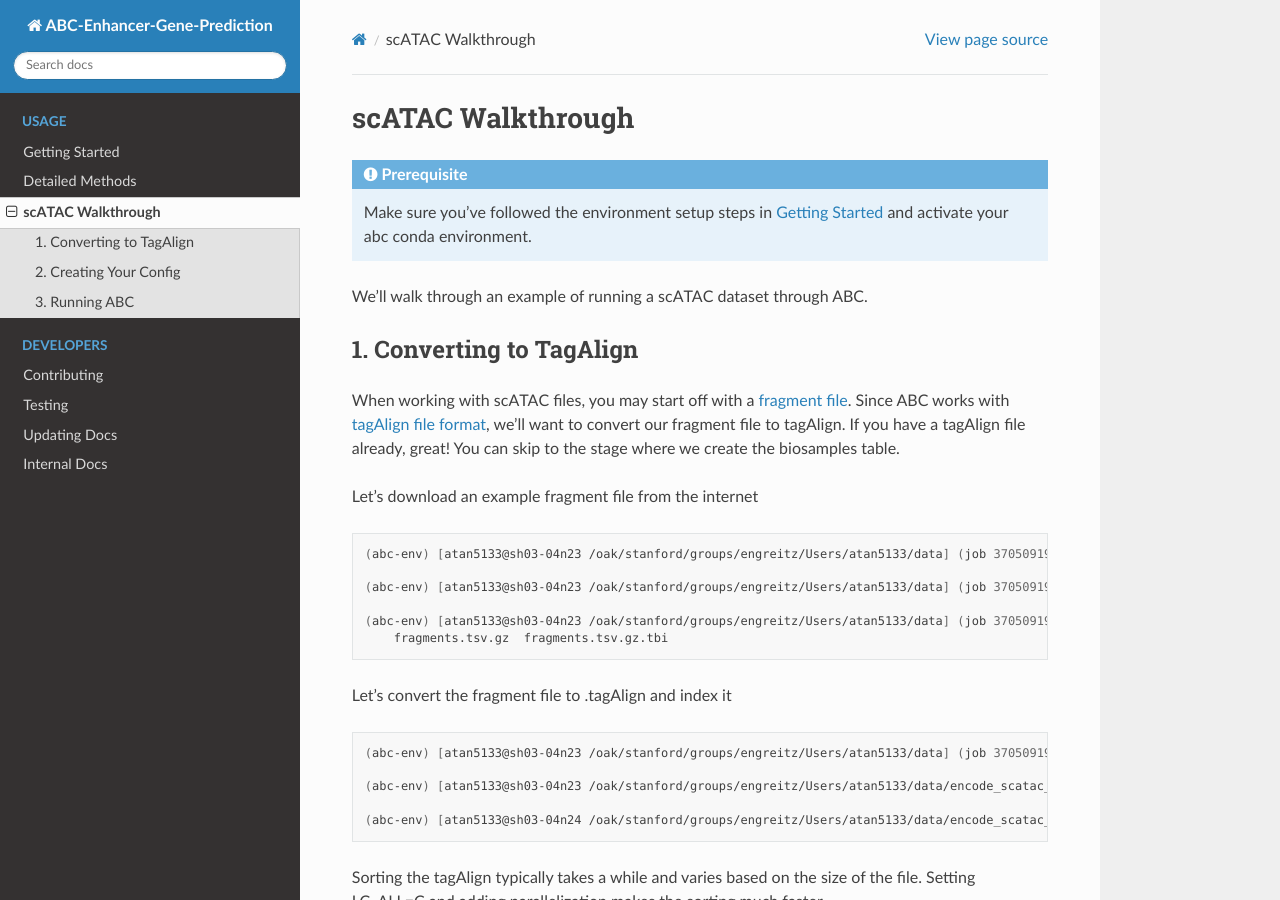
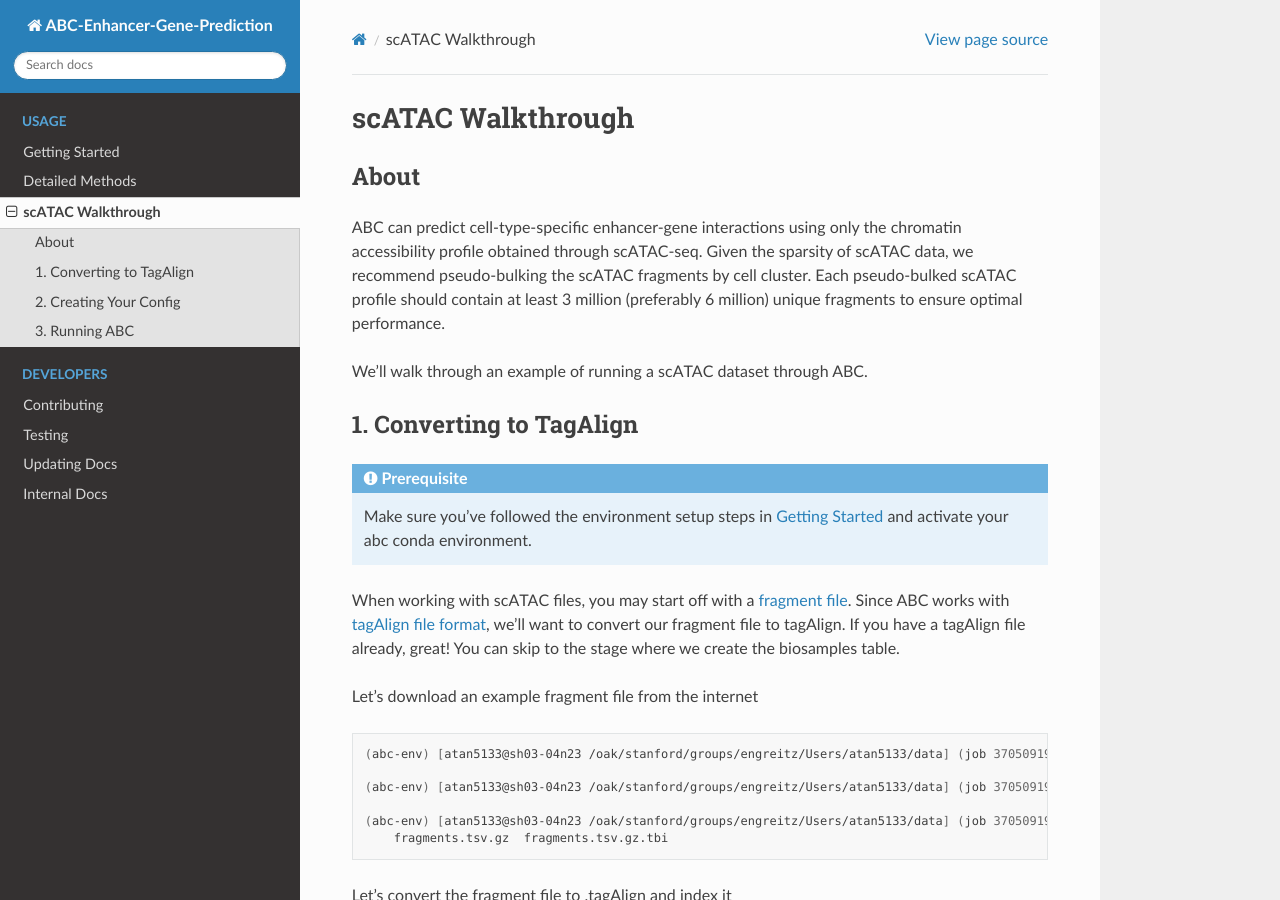
Before and after one commit to broadinstitute/ABC-Enhancer-Gene-Prediction, a Sphinx documentation site: the page built from docs/usage/scATAC.rst, in a window 1280 px wide and 900 px high. Built offline with Sphinx 7.4.7 and the Read the Docs theme 2.0.0, drawn with Linux system fonts in a browser that asks for light colours.

Commit message:
Update scATAC.rst (#162)
* Update scATAC.rst

Adding the about paragraph

* Update scATAC.rst

* Update scATAC.rst

* Update scATAC.rst

```diff
--- a/docs/usage/scATAC.rst
+++ b/docs/usage/scATAC.rst
@@ -1,15 +1,17 @@
 scATAC Walkthrough
 ===================
 
-.. admonition:: Prerequisite
-
-    Make sure you've followed the environment setup steps in :ref:`GettingStarted` and activate your abc conda environment.
+About
+-------------------------
+ABC can predict cell-type-specific enhancer-gene interactions using only the chromatin accessibility profile obtained through scATAC-seq. Given the sparsity of scATAC data, we recommend pseudo-bulking the scATAC fragments by cell cluster. Each pseudo-bulked scATAC profile should contain at least 3 million (preferably 6 million) unique fragments to ensure optimal performance.
 
 We'll walk through an example of running a scATAC dataset through ABC.
 
-
 1. Converting to TagAlign
 -------------------------
+.. admonition:: **Prerequisite**
+
+    Make sure you've followed the environment setup steps in :ref:`GettingStarted` and activate your abc conda environment.
 
 When working with scATAC files, you may start off with a `fragment file <https://support.10xgenomics.com/single-cell-multiome-atac-gex/software/pipelines/latest/output/fragments?src=social&lss=facebook&cnm=soc-fb-ra_g-program-fb-ra_g-program&cid=7011P000000y072>`_. Since ABC works with `tagAlign file format <https://genome.ucsc.edu/FAQ/FAQformat.html#format15>`_,  we'll want to convert our fragment file to tagAlign. If you have a tagAlign file already, great! You can skip to the stage where we create the biosamples table.
 
```
